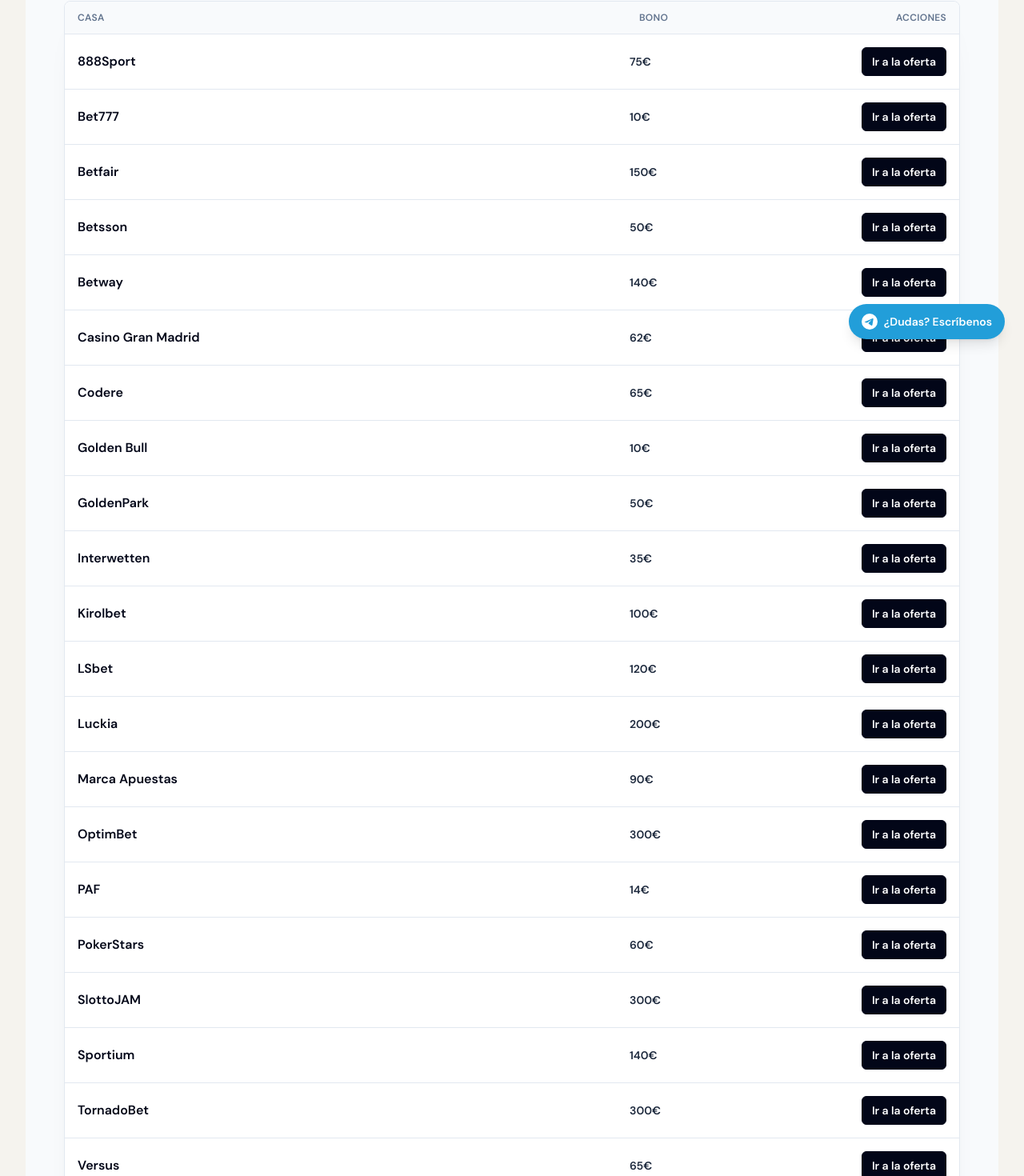
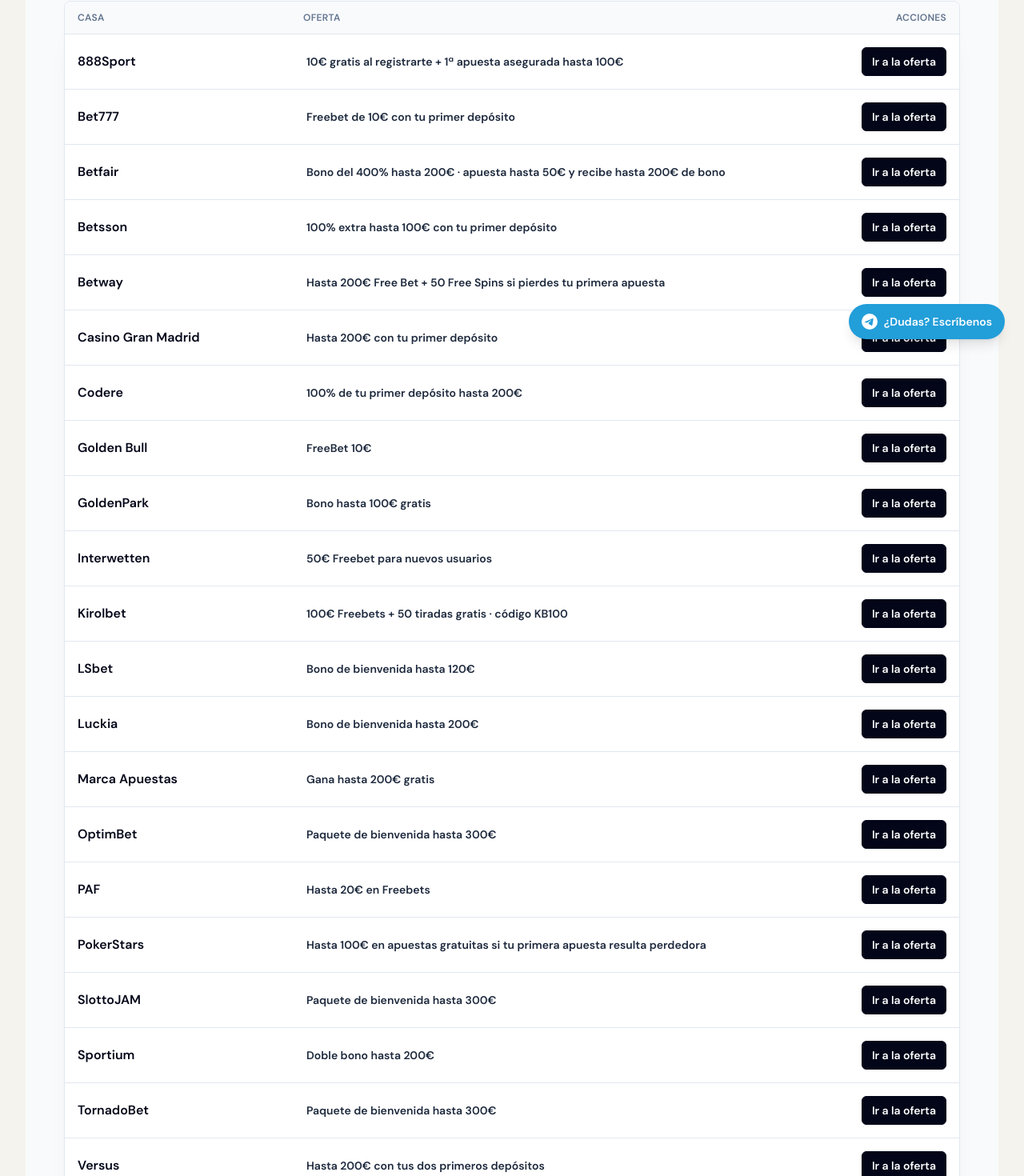
Before and after one commit to eloylt13/matched-betting-app, a Next.js app: page /bonos in a window 1280 px wide. Shown: the part 352-1822 px from the top of the page at 80% size. Built offline with nearby package versions, Linux system fonts and the light colour scheme; no server answers; a web font is replaced by a local one.

Commit message:
fix: muestra ofertas reales en bonos espana

```diff
--- a/app/bonos/BonosClient.tsx
+++ b/app/bonos/BonosClient.tsx
@@ -19,13 +19,17 @@ const LATAM_MARKET_LABELS: Partial<Record<Casa['pais'], string>> = {
   uy: 'UY',
 }
 
-function formatBono(casa: BonoListadoCasa) {
+function formatBono(casa: Casa) {
   const currency = casa.market === 'latam' ? 'USD' : '€'
   const amount = new Intl.NumberFormat('es-ES', {
     maximumFractionDigits: 0,
   }).format(casa.beneficioPotencial)
 
   return casa.market === 'latam' ? `${amount} ${currency}` : `${amount}${currency}`
+}
+
+function getOfertaListado(casa: BonoListadoCasa) {
+  return 'ofertaTexto' in casa ? casa.ofertaTexto : formatBono(casa)
 }
 
 function sortByName<T extends BonoListadoCasa>(casas: T[]) {
@@ -75,14 +79,14 @@ function MarketSelector({
 function BonusList({ casas, showLatamMarket = false }: { casas: BonoListadoCasa[]; showLatamMarket?: boolean }) {
   const gridClass = showLatamMarket
     ? 'sm:grid-cols-[minmax(0,1fr)_6rem_9rem_15rem]'
-    : 'sm:grid-cols-[minmax(0,1fr)_9rem_15rem]'
+    : 'sm:grid-cols-[minmax(0,1fr)_minmax(0,2fr)_15rem]'
 
   return (
     <div className="overflow-hidden rounded-lg border border-slate-200 bg-white shadow-[0_18px_45px_-38px_rgba(15,23,42,0.28)]">
       <div className={`hidden ${gridClass} border-b border-slate-200 bg-slate-50 px-4 py-3 text-xs font-semibold uppercase tracking-wide text-slate-500 sm:grid`}>
         <span>Casa</span>
         {showLatamMarket ? <span>Mercado</span> : null}
-        <span>Bono</span>
+        <span>{showLatamMarket ? 'Bono' : 'Oferta'}</span>
         <span className="text-right">Acciones</span>
       </div>
 
@@ -98,7 +102,7 @@ function BonusList({ casas, showLatamMarket = false }: { casas: BonoListadoCasa[
                 {getLatamMarketLabel(casa)}
               </span>
             ) : null}
-            <p className="text-sm font-semibold text-slate-800">{formatBono(casa)}</p>
+            <p className="text-sm font-semibold text-slate-800">{getOfertaListado(casa)}</p>
             <div className="flex flex-wrap gap-2 sm:justify-end">
               {casa.url ? (
                 <a
--- a/app/bonos/bonosData.ts
+++ b/app/bonos/bonosData.ts
@@ -1,15 +1,19 @@
 import type { Casa } from '@/types/presets'
 
-export type BonoListadoCasa = Pick<Casa, 'id' | 'nombre' | 'market' | 'pais' | 'url' | 'beneficioPotencial'>
+export type BonoListadoEspana = Pick<Casa, 'id' | 'nombre' | 'market' | 'pais' | 'url'> & {
+  ofertaTexto: string
+}
 
-export const bonosEspanaCurados: BonoListadoCasa[] = [
+export type BonoListadoCasa = BonoListadoEspana | Casa
+
+export const bonosEspanaCurados: BonoListadoEspana[] = [
   {
     id: '888sport',
     nombre: '888Sport',
     market: 'espana',
     pais: 'espana',
     url: 'https://bdeal.io/888Sport/136728/1',
-    beneficioPotencial: 75,
+    ofertaTexto: '10€ gratis al registrarte + 1ª apuesta asegurada hasta 100€',
   },
   {
     id: 'bet777',
@@ -17,7 +21,7 @@ export const bonosEspanaCurados: BonoListadoCasa[] = [
     market: 'espana',
     pais: 'espana',
     url: 'https://bdeal.io/Bet777/145118/1',
-    beneficioPotencial: 10,
+    ofertaTexto: 'Freebet de 10€ con tu primer depósito',
   },
   {
     id: 'betfair',
@@ -25,7 +29,7 @@ export const bonosEspanaCurados: BonoListadoCasa[] = [
     market: 'espana',
     pais: 'espana',
     url: 'https://bdeal.io/Betfair/139419/2',
-    beneficioPotencial: 150,
+    ofertaTexto: 'Bono del 400% hasta 200€ · apuesta hasta 50€ y recibe hasta 200€ de bono',
   },
   {
     id: 'betsson',
@@ -33,7 +37,7 @@ export const bonosEspanaCurados: BonoListadoCasa[] = [
     market: 'espana',
     pais: 'espana',
     url: 'https://bdeal.io/Betsson/136727/1',
-    beneficioPotencial: 50,
+    ofertaTexto: '100% extra hasta 100€ con tu primer depósito',
   },
   {
     id: 'betway',
@@ -41,7 +45,7 @@ export const bonosEspanaCurados: BonoListadoCasa[] = [
     market: 'espana',
     pais: 'espana',
     url: 'https://app.afiliago.com/go/popup18/21553?url=https%3A%2F%2Fapp.afiliago.com%2Fgo%2F21553%2FfIkqcOFwoh%2F2',
-    beneficioPotencial: 140,
+    ofertaTexto: 'Hasta 200€ Free Bet + 50 Free Spins si pierdes tu primera apuesta',
   },
   {
     id: 'casino-gran-madrid',
@@ -49,7 +53,7 @@ export const bonosEspanaCurados: BonoListadoCasa[] = [
     market: 'espana',
     pais: 'espana',
     url: 'https://app.afiliago.com/go/21694/3kE5KVXDC1/2',
-    beneficioPotencial: 62,
+    ofertaTexto: 'Hasta 200€ con tu primer depósito',
   },
   {
     id: 'codere',
@@ -57,7 +61,7 @@ export const bonosEspanaCurados: BonoListadoCasa[] = [
     market: 'espana',
     pais: 'espana',
     url: 'https://bdeal.io/Codere/136722/1',
-    beneficioPotencial: 65,
+    ofertaTexto: '100% de tu primer depósito hasta 200€',
   },
   {
     id: 'golden-bull',
@@ -65,7 +69,7 @@ export const bonosEspanaCurados: BonoListadoCasa[] = [
     market: 'espana',
     pais: 'espana',
     url: 'https://bdeal.io/goldenbull/145119/1',
-    beneficioPotencial: 10,
+    ofertaTexto: 'FreeBet 10€',
   },
   {
     id: 'goldenpark',
@@ -73,7 +77,7 @@ export const bonosEspanaCurados: BonoListadoCasa[] = [
     market: 'espana',
     pais: 'espana',
     url: 'https://app.afiliago.com/go/popup18/19149?url=https%3A%2F%2Fapp.afiliago.com%2Fgo%2F19149%2FWs1nYCo4gw',
-    beneficioPotencial: 50,
+    ofertaTexto: 'Bono hasta 100€ gratis',
   },
   {
     id: 'interwetten',
@@ -81,7 +85,7 @@ export const bonosEspanaCurados: BonoListadoCasa[] = [
     market: 'espana',
     pais: 'espana',
     url: 'https://bdeal.io/Interwetten/136723/1',
-    beneficioPotencial: 35,
+    ofertaTexto: '50€ Freebet para nuevos usuarios',
   },
   {
     id: 'kirolbet',
@@ -89,7 +93,7 @@ export const bonosEspanaCurados: BonoListadoCasa[] = [
     market: 'espana',
     pais: 'espana',
     url: 'https://bdeal.io/Kirolbet/101909/1',
-    beneficioPotencial: 100,
+    ofertaTexto: '100€ Freebets + 50 tiradas gratis · código KB100',
   },
   {
     id: 'lsbet',
@@ -97,7 +101,7 @@ export const bonosEspanaCurados: BonoListadoCasa[] = [
     market: 'espana',
     pais: 'espana',
     url: 'https://go.aff.o-affiliates.com/7vutqmwx',
-    beneficioPotencial: 120,
+    ofertaTexto: 'Bono de bienvenida hasta 120€',
   },
   {
     id: 'luckia',
@@ -105,7 +109,7 @@ export const bonosEspanaCurados: BonoListadoCasa[] = [
     market: 'espana',
     pais: 'espana',
     url: 'https://bdeal.io/Luckia/145120/1',
-    beneficioPotencial: 200,
+    ofertaTexto: 'Bono de bienvenida hasta 200€',
   },
   {
     id: 'marca-apuestas',
@@ -113,7 +117,7 @@ export const bonosEspanaCurados: BonoListadoCasa[] = [
     market: 'espana',
     pais: 'espana',
     url: 'https://bdeal.io/marcaapuestas/136724/1',
-    beneficioPotencial: 90,
+    ofertaTexto: 'Gana hasta 200€ gratis',
   },
   {
     id: 'optimbet',
@@ -121,7 +125,7 @@ export const bonosEspanaCurados: BonoListadoCasa[] = [
     market: 'espana',
     pais: 'espana',
     url: 'https://go.aff.o-affiliates.com/nex0qo1g',
-    beneficioPotencial: 300,
+    ofertaTexto: 'Paquete de bienvenida hasta 300€',
   },
   {
     id: 'paf',
@@ -129,7 +133,7 @@ export const bonosEspanaCurados: BonoListadoCasa[] = [
     market: 'espana',
     pais: 'espana',
     url: 'https://bdeal.io/PAF/100477/1',
-    beneficioPotencial: 14,
+    ofertaTexto: 'Hasta 20€ en Freebets',
   },
   {
     id: 'pokerstars',
@@ -137,7 +141,7 @@ export const bonosEspanaCurados: BonoListadoCasa[] = [
     market: 'espana',
     pais: 'espana',
     url: 'https://bdeal.io/PokerStars/101907/1',
-    beneficioPotencial: 60,
+    ofertaTexto: 'Hasta 100€ en apuestas gratuitas si tu primera apuesta resulta perdedora',
   },
   {
     id: 'slottojam',
@@ -145,7 +149,7 @@ export const bonosEspanaCurados: BonoListadoCasa[] = [
     market: 'espana',
     pais: 'espana',
     url: 'https://go.aff.o-affiliates.com/9duezfia',
-    beneficioPotencial: 300,
+    ofertaTexto: 'Paquete de bienvenida hasta 300€',
   },
   {
     id: 'sportium',
@@ -153,7 +157,7 @@ export const bonosEspanaCurados: BonoListadoCasa[] = [
     market: 'espana',
     pais: 'espana',
     url: 'https://bdeal.io/Sportium/136726/1',
-    beneficioPotencial: 140,
+    ofertaTexto: 'Doble bono hasta 200€',
   },
   {
     id: 'tornadobet',
@@ -161,7 +165,7 @@ export const bonosEspanaCurados: BonoListadoCasa[] = [
     market: 'espana',
     pais: 'espana',
     url: 'https://go.aff.o-affiliates.com/ke1cz7hv',
-    beneficioPotencial: 300,
+    ofertaTexto: 'Paquete de bienvenida hasta 300€',
   },
   {
     id: 'versus',
@@ -169,7 +173,7 @@ export const bonosEspanaCurados: BonoListadoCasa[] = [
     market: 'espana',
     pais: 'espana',
     url: 'https://app.afiliago.com/go/19148/JqXVcHDWdu/2',
-    beneficioPotencial: 65,
+    ofertaTexto: 'Hasta 200€ con tus dos primeros depósitos',
   },
   {
     id: 'william-hill',
@@ -177,7 +181,7 @@ export const bonosEspanaCurados: BonoListadoCasa[] = [
     market: 'espana',
     pais: 'espana',
     url: 'https://bdeal.io/WilliamHill/136725/1',
-    beneficioPotencial: 130,
+    ofertaTexto: 'Hasta 200€ asegurados en tu primera apuesta',
   },
   {
     id: 'winamax',
@@ -185,14 +189,14 @@ export const bonosEspanaCurados: BonoListadoCasa[] = [
     market: 'espana',
     pais: 'espana',
     url: 'https://bdeal.io/Winamax/99945/1',
-    beneficioPotencial: 70,
+    ofertaTexto: '150€ de Freebets',
   },
   {
     id: 'yosports',
     nombre: 'YoSports',
     market: 'espana',
     pais: 'espana',
-    url: 'https://app.afiliago.com/go/21535/At5p84GuWP/2',
-    beneficioPotencial: 50,
+    url: 'https://www.yosports.es/promociones/apuesta-gratis-bienvenida?btag=a_10275b_25c_',
+    ofertaTexto: 'Hasta 150€ en bonos de bienvenida',
   },
 ]
--- a/app/bonos/page.tsx
+++ b/app/bonos/page.tsx
@@ -6,7 +6,7 @@ import BonosClient from './BonosClient'
 export const metadata: Metadata = {
   title: 'Bonos de bienvenida y ofertas activas | IAPredictHub',
   description:
-    'Descubre bonos de bienvenida y ofertas activas de casas de apuestas en Espana y LATAM, ordenadas por beneficio potencial.',
+    'Descubre bonos de bienvenida y ofertas activas de casas de apuestas en Espana y LATAM.',
 }
 
 export default function BonosPage() {
```
